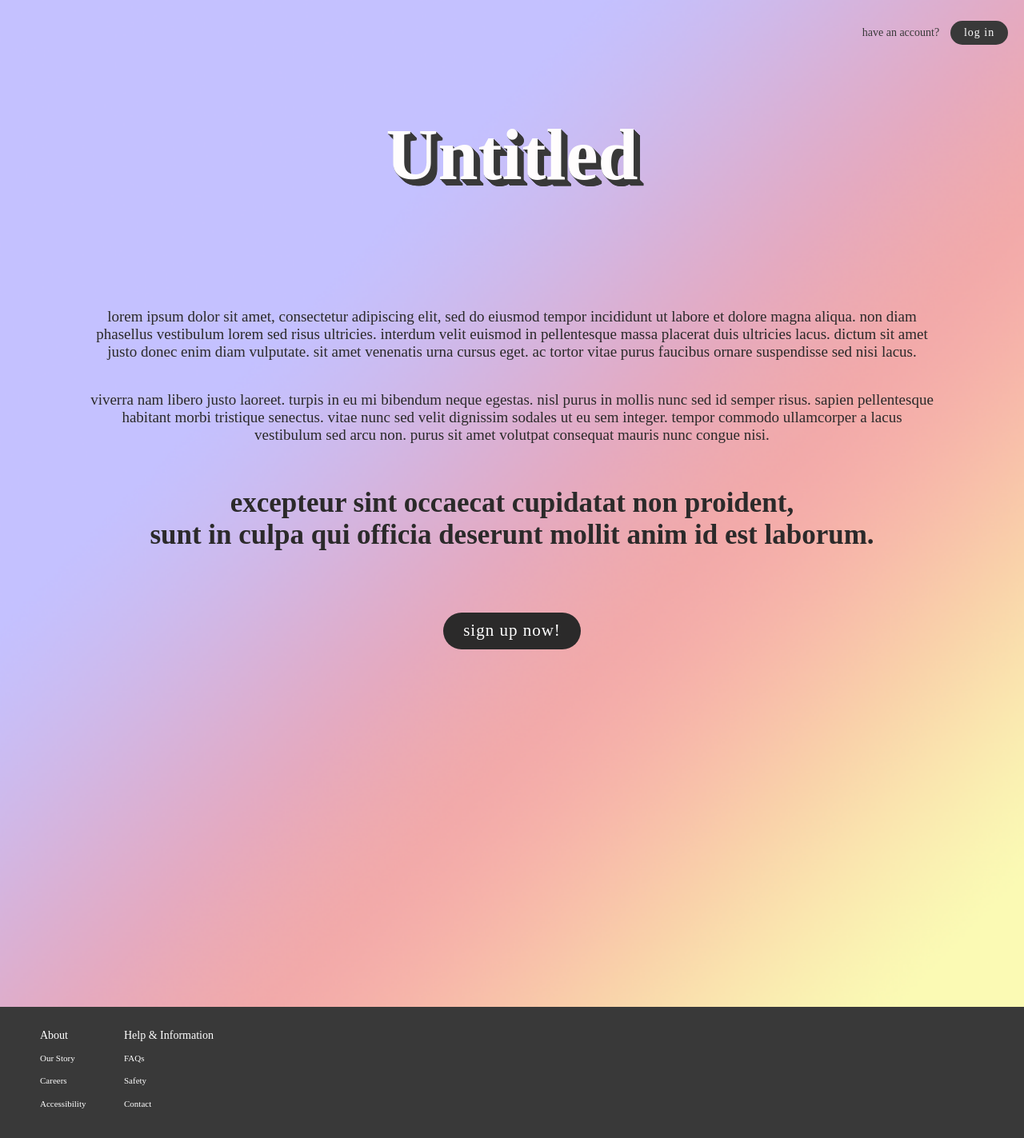
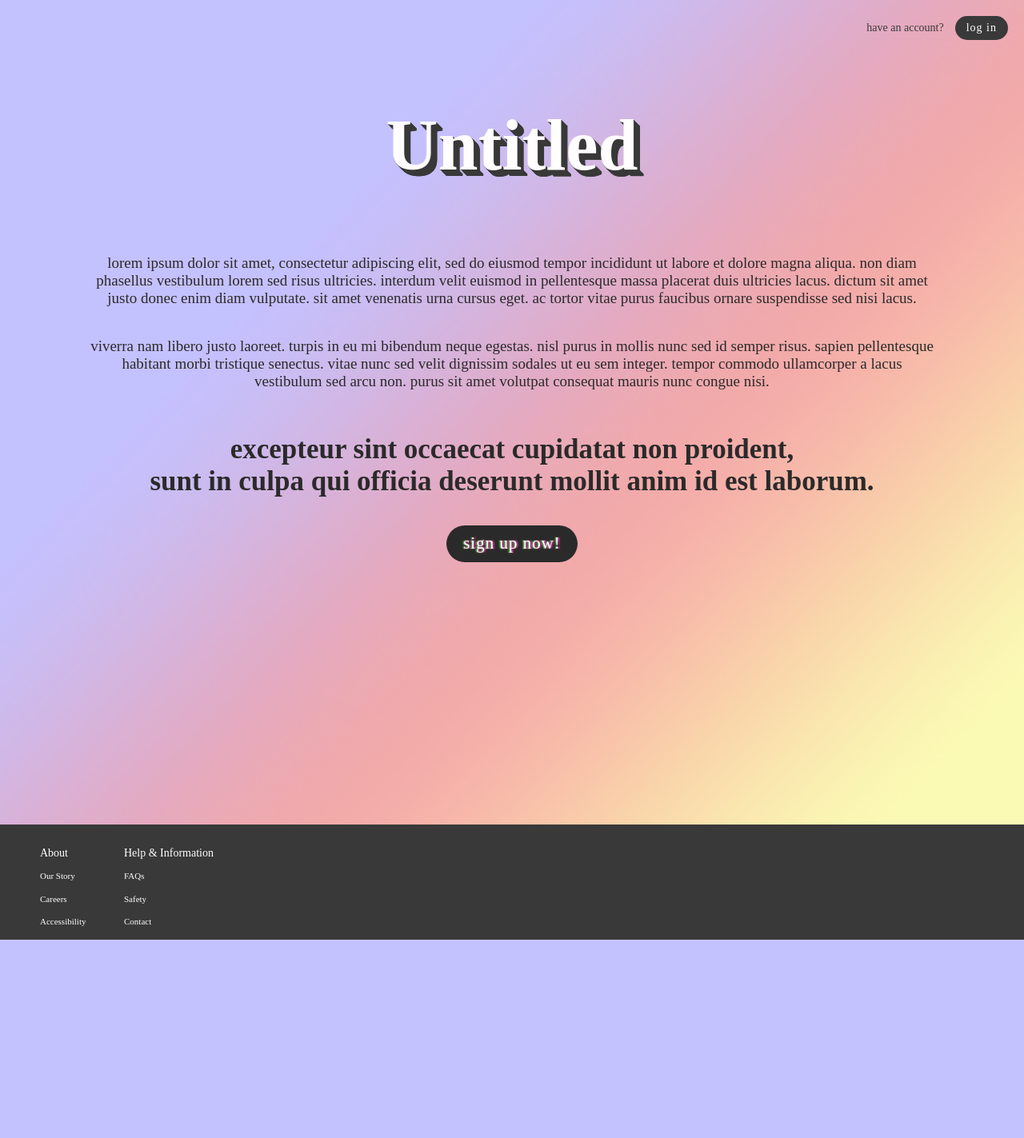
Before and after one commit to amritatwal/chatapp, a Node server app: page / in a window 1280 px wide. Shown: the whole page at 80% size. After the commit the page ends 1175 px from the top, so only its background shows below. Run offline with Node 20, Linux system fonts and the light colour scheme.

Commit message:
added animation to sign up button

```diff
--- a/public/index.html
+++ b/public/index.html
@@ -16,7 +16,7 @@
             </a>
         </div>
         <div class="logo__container">
-            <h1>Untitled</h1>
+            <h1 class="anim-typewriter">Untitled</h1>
             <!-- <img class="logo__img" src="../public/images/Screenshot 2021-12-25 at 18.26.05.png"> -->
         </div>
         <div class="intro">
--- a/public/stylesheets/style.css
+++ b/public/stylesheets/style.css
@@ -19,7 +19,7 @@
 .container {
   display: grid;
   grid-auto-columns: 1fr;
-  grid-template-rows: 0.3fr 0.8fr 2.2fr 1.1fr 0.6fr;
+  grid-template-rows: 0.3fr 0.5fr 2.2fr 1.1fr 0.6fr;
   gap: 0px 0px;
 }
 
@@ -49,7 +49,7 @@
   border-radius: 25px;
   font-family: inherit;
   font-size: 1.4em;
-  padding: 0.5em 1.2em 0.5em 1.2em;
+  padding: 0.5em 1em 0.5em 1em;
   text-transform: lowercase;
   display: block;
   font-family: Smallest Pixel-7;
@@ -63,19 +63,11 @@
   grid-area: 2 / 1 / 3 / 2;
   display: flex;
   justify-content: center;
-  margin-bottom: 5em;
 }
 
 h1 {
   font-family: Smallest Pixel-7;
   font-size: 90px;
-  /* color: #dda6b9; */
-  /* color: #e083e0;
-  letter-spacing: -3px;
-  text-shadow: 0.5px 0.5px #dd8cd2, 1px 1px #dd8cd2, 2px 2px #dd8cd2,
-    2.5px 2.5px #995a91, 3px 3px #995a91, 3.5px 3.5px #995a91, 4px 4px #995a91,
-    4.5px 4.5px #393939, 5px 5px #393939, 5.5px 5.5px #393939, 6px 6px #393939,
-    6.5px 6.5px #393939, 7px 7px #393939, 7.5px 7.5px #393939, 8px 8px #393939; */
   color: #fffdfd;
   text-shadow: 0.5px 0.5px #393939, 1px 1px #393939, 2px 2px #393939,
     2.5px 2.5px #393939, 3px 3px #393939, 3.5px 3.5px #393939, 4px 4px #393939,
@@ -83,18 +75,18 @@
     6.5px 6.5px #393939, 7px 7px #393939, 7.5px 7.5px #393939, 8px 8px #393939;
 }
 
+
 .intro {
   grid-area: 3 / 1 / 5 / 2;
   display: flex;
   flex-direction: column;
   align-items: center;
   align-content: center;
-  flex-wrap: wrap;
-  margin: 1em 6em 1em 6em;
+  flex-wrap: nowrap;
+  margin: 0.5em 6em 0em 6em;
   padding-left: 5em;
   padding-right: 5em;
 }
-
 
 .intro > p {
   text-transform: lowercase;
@@ -112,11 +104,24 @@
 }
 
 .intro__btn {
-  margin-top: 2em;
   font-size: 2.1em;
   background-color: #2b2a2a;
   color: var(--primary-color);
   font-family: Smallest Pixel-7;
+  text-shadow: 0.06rem 0 0.06rem #ea36af, -0.125rem 0 0.06rem #75fa69;
+  animation-duration: 0.09s;
+  animation-name: textflicker;
+  animation-iteration-count: infinite;
+  animation-direction: alternate;
+}
+
+@keyframes textflicker {
+  from {
+    text-shadow: 1px 0 0 #ea36af, -2px 0 0 #75fa69;
+  }
+  to {
+    text-shadow: 2px 0.5px 2px #ea36af, -1px -0.5px 2px #75fa69;
+  }
 }
 
 /* .how-to {
```
